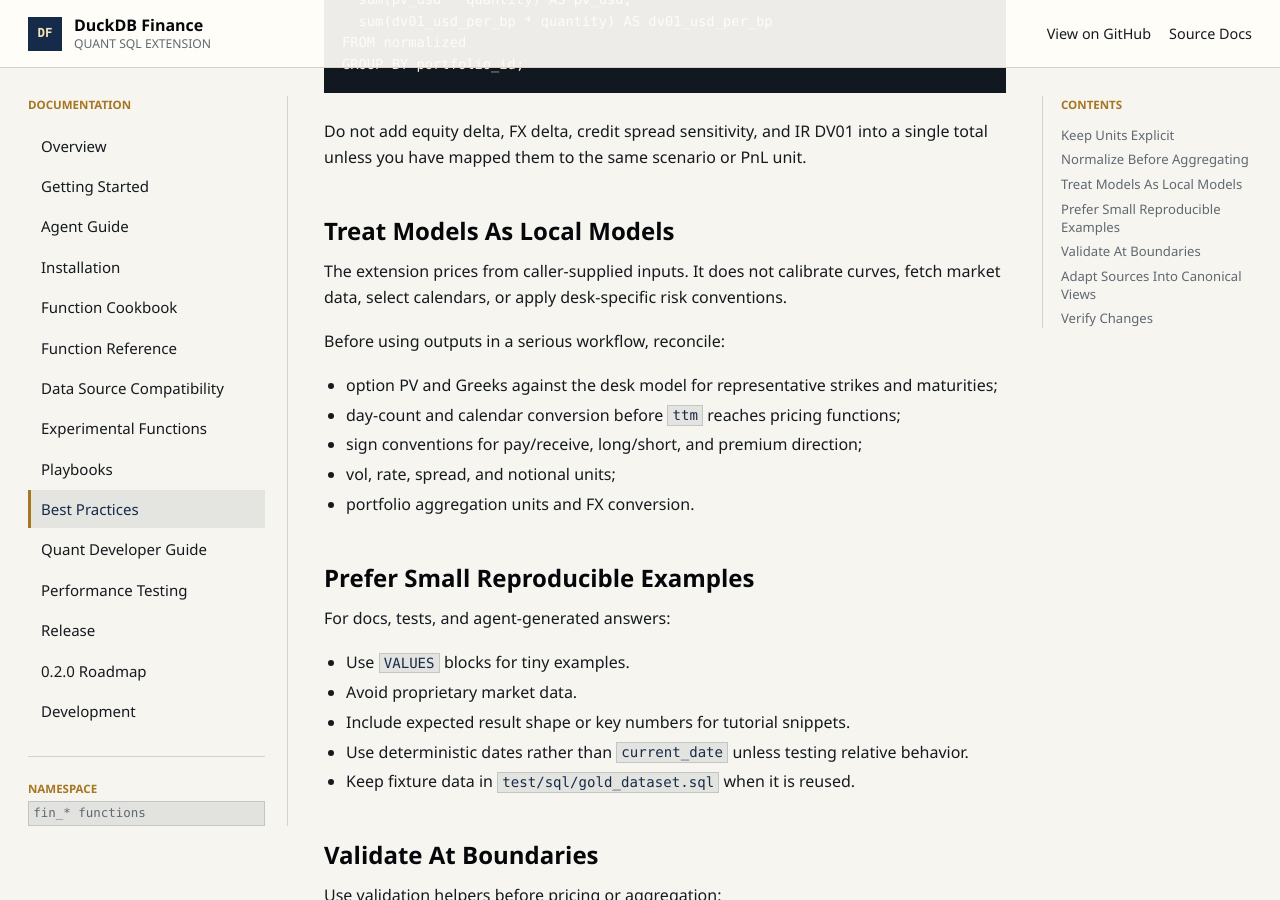
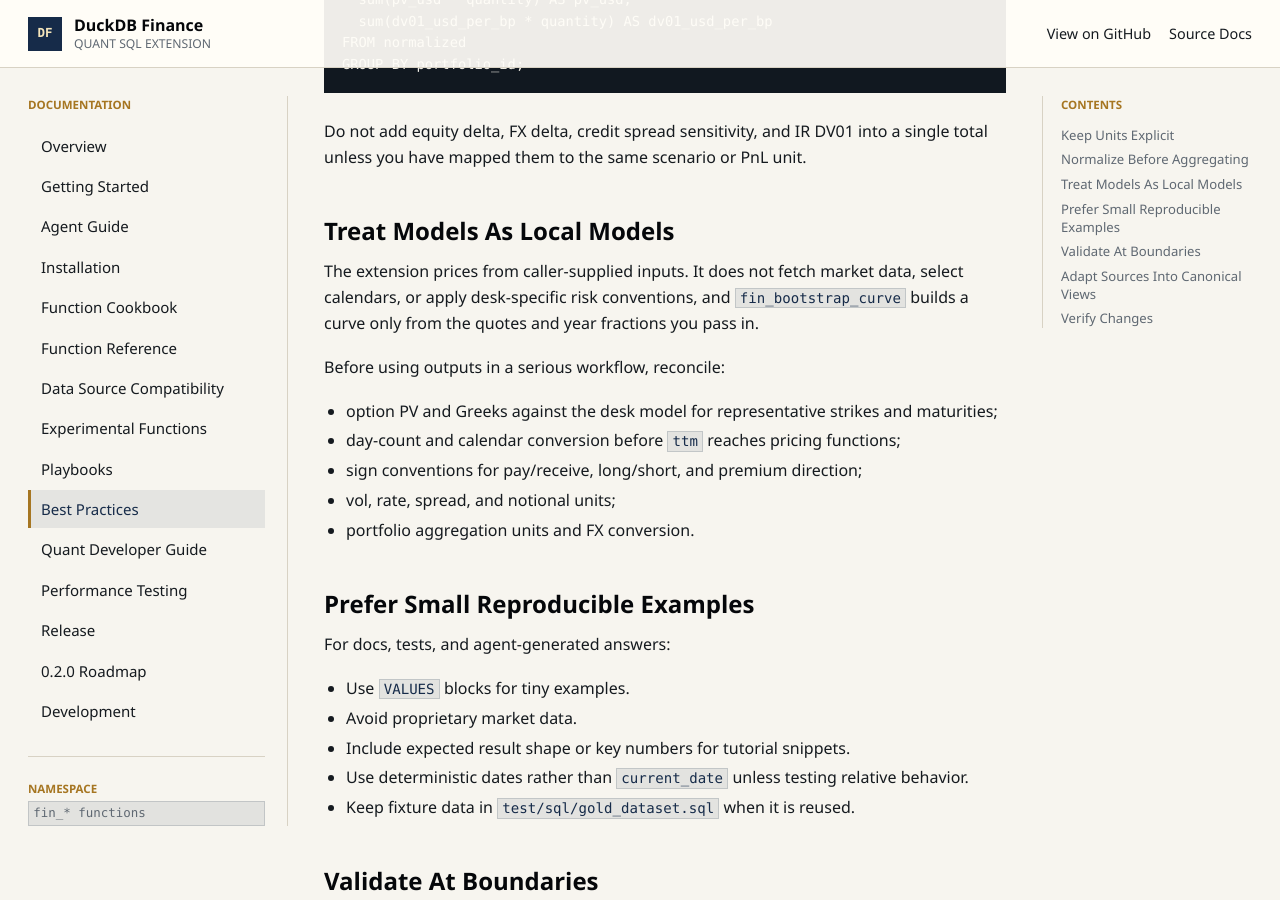
Before and after one commit to leonardovida/duckdb-finance, a Jekyll site: the page built from docs/best_practices.md, in a window 1280 px wide and 900 px high, scrolled down 1359 px. Built offline with Jekyll 4.4.1, drawn with Linux system fonts in a browser that asks for light colours.

Commit message:
docs(curve): document curve bootstrap and drop it from the experimental catalog
Co-Authored-By: Claude <noreply@anthropic.com>

```diff
--- a/docs/best_practices.md
+++ b/docs/best_practices.md
@@ -67,8 +67,10 @@ single total unless you have mapped them to the same scenario or PnL unit.
 
 ## Treat Models As Local Models
 
-The extension prices from caller-supplied inputs. It does not calibrate curves,
-fetch market data, select calendars, or apply desk-specific risk conventions.
+The extension prices from caller-supplied inputs. It does not fetch market data,
+select calendars, or apply desk-specific risk conventions, and
+`fin_bootstrap_curve` builds a curve only from the quotes and year fractions you
+pass in.
 
 Before using outputs in a serious workflow, reconcile:
 
```
Also changed, not shown: config/experimental_functions.json (+0 -10 lines), docs/experimental_functions.md (+0 -2 lines), docs/function_reference.md (+2 -2 lines), 1 other file.
